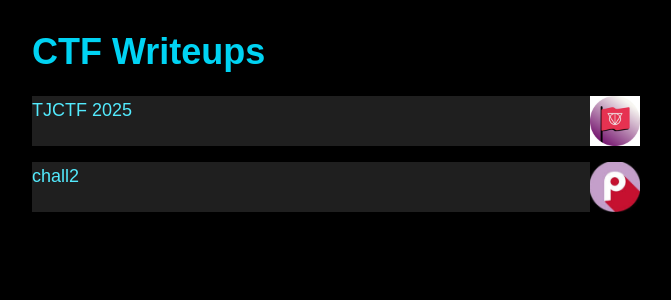
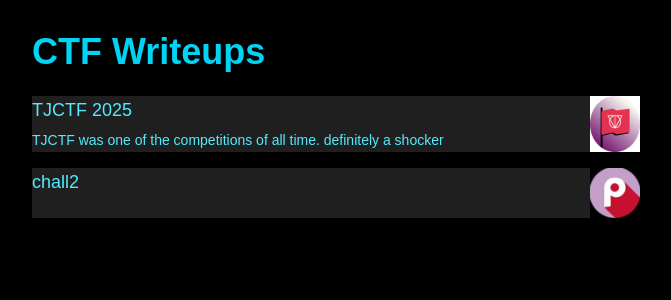
Before and after one commit to SpecialSeeds/cyberchargers-site, a Next.js app: page /writeups in a window 1280 px wide. Shown: the top 300 px of the page, without its empty margins (0-671 px from the left). Built offline with nearby package versions, Linux system fonts and the light colour scheme.

Commit message:
attempting to implement header part by part now, part 1

```diff
--- a/src/app/writeups/page.tsx
+++ b/src/app/writeups/page.tsx
@@ -7,13 +7,22 @@
       <h1 className="text-4xl font-bold text-cyan-400">CTF Writeups</h1>
       <ul className="mt-6 space-y-4 flex-col w-1/2">
         <li className="flex bg-[#1f1f1f]">
-          <a
-            href="/writeups/chall1"
-            className="text-lg text-cyan-300 hover:underline"
-          >
-            TJCTF 2025
-          </a>
-          <Image
+          <ul className="flex-col space-y-1 ">
+            <li><a
+              href="/"
+              className="text-lg text-cyan-300 hover:underline"
+            >
+              TJCTF 2025
+            </a></li>
+            <li>
+            <a
+              href="/"
+              className="text-sm text-cyan-300 hover:underline"
+            >
+              TJCTF was one of the competitions of all time. definitely a
+              shocker
+            </a></li>
+          </ul><Image
             src={tj}
             alt="tjctf"
             width={50}
```
